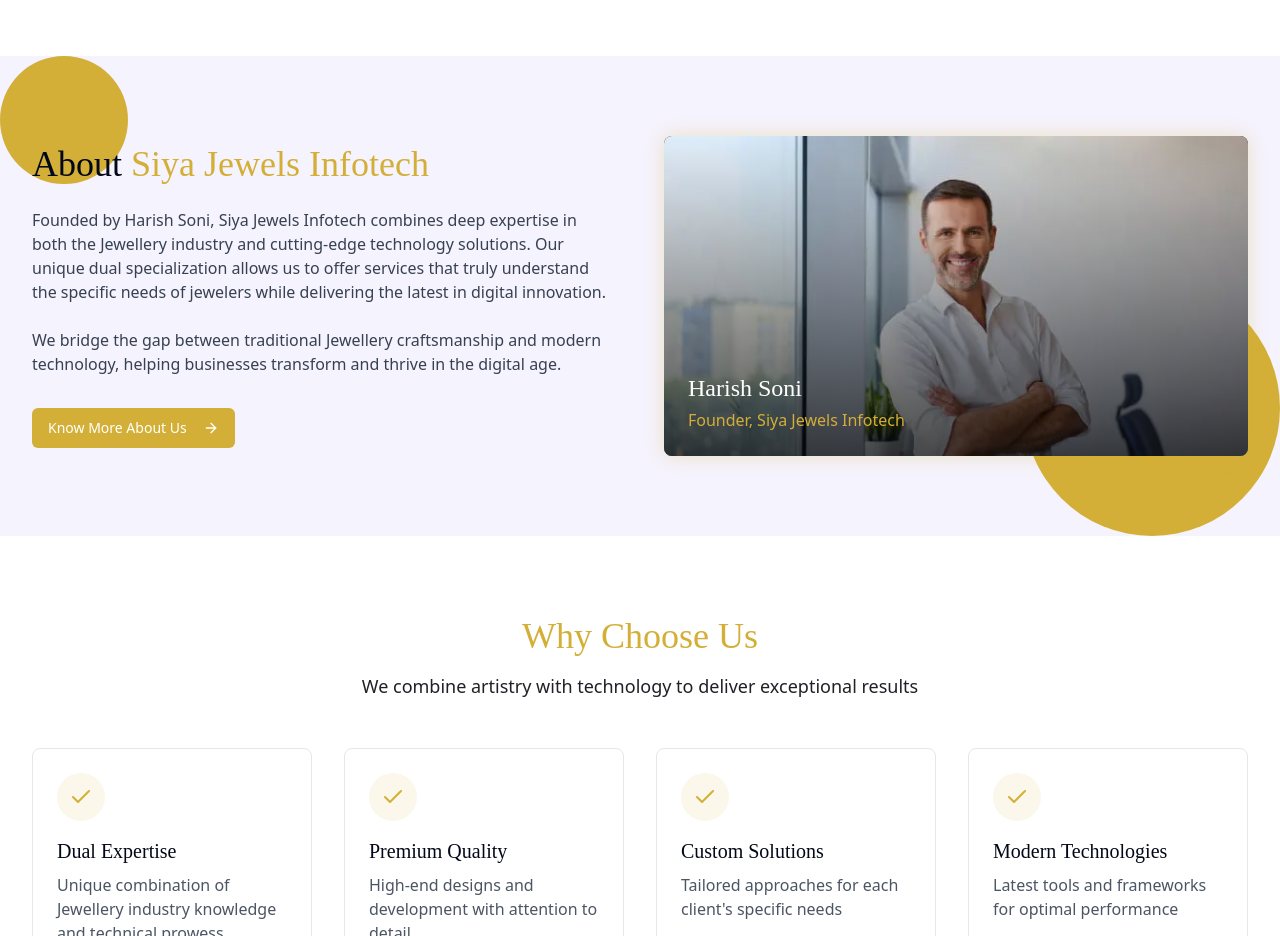
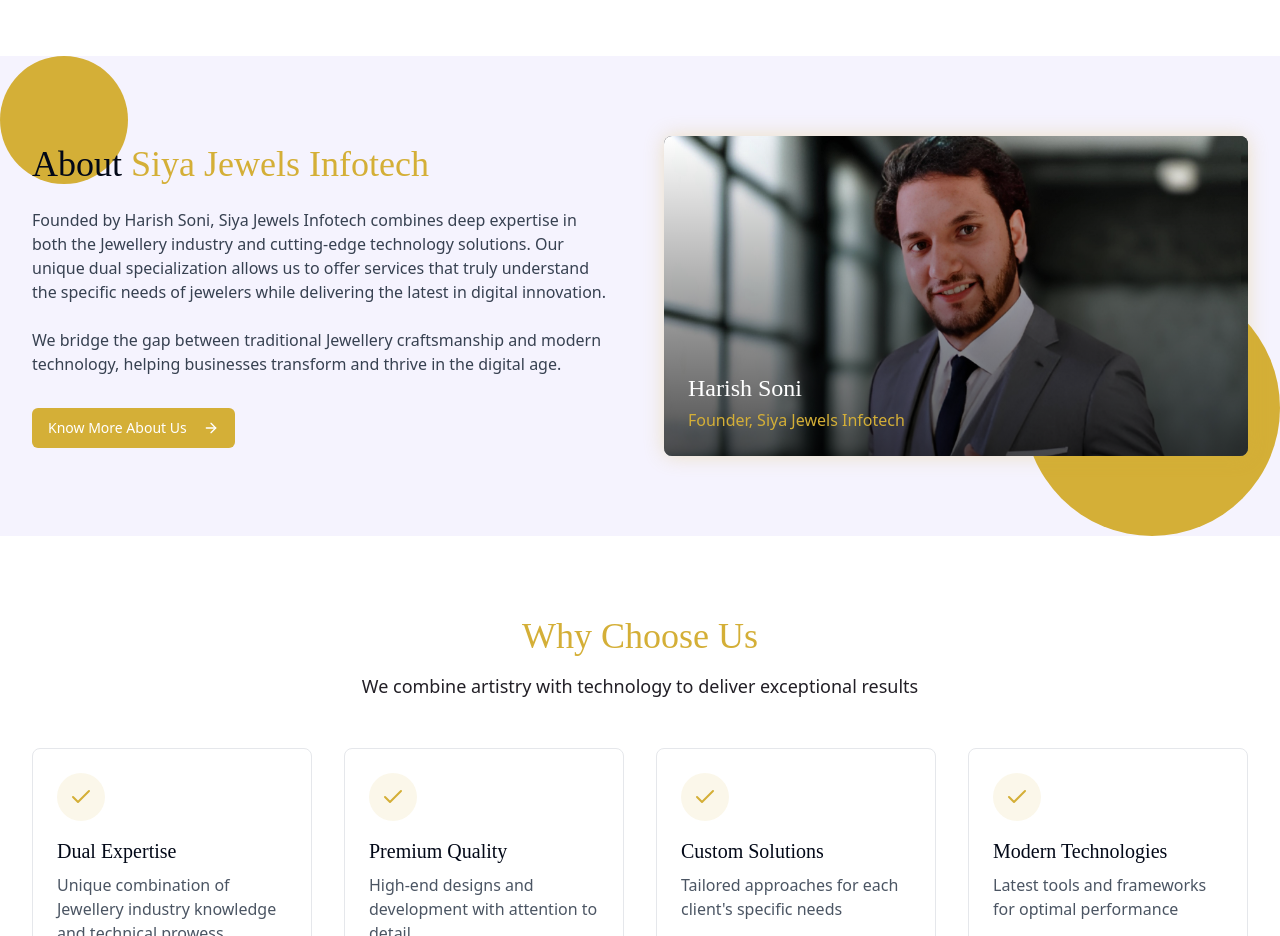
Before and after one commit to sudeepprajapati/siya-jewels, a React (Vite) app: page / in a window 1280 px wide. Shown: the part 1820-2756 px from the top of the page. Built offline with nearby package versions, Linux system fonts and the light colour scheme.

Commit message:
Update founder image

```diff
--- a/src/components/home/AboutOverview.tsx
+++ b/src/components/home/AboutOverview.tsx
@@ -84,7 +84,7 @@ const AboutOverview = () => {
           >
             <div className="w-full h-80 bg-purple-dark rounded-lg relative overflow-hidden shadow-gold">
               {/* Placeholder for founder image */}
-              <img src="/founder.webp" alt="" className='w-screen' />
+              <img src="/assets/images/Owner.webp" alt="" className='h-[350px] md:h-[495px] object-cover w-screen' />
               <div className="absolute inset-0 bg-gradient-to-t from-black/70 to-transparent"></div>
               <div className="absolute bottom-6 left-6 right-6 text-white">
                 <h3 className="font-playfair text-2xl mb-1">Harish Soni</h3>
--- a/src/pages/About.tsx
+++ b/src/pages/About.tsx
@@ -140,7 +140,7 @@ const About = () => {
               >
                 <div className="absolute top-0 left-0 w-40 h-40 bg-gold/20 rounded-full -translate-x-20 -translate-y-20 z-0"></div>
                 <div className="rounded-lg overflow-hidden shadow-lg relative sm:h-[300px] md:h-[400px] z-10">
-                  <img src="/founder.webp" className="h-fit" alt="Harish Soni" />
+                  <img src="/assets/images/Owner.webp" alt="Founder Harish Soni" className='h-[350px] md:h-[495px] object-cover w-screen' />
                 </div>
               </motion.div>
               <motion.div
@@ -227,7 +227,7 @@ const About = () => {
             </Button>
           </div>
         </motion.section>
-      </main>
+      </main >
       <Footer />
     </>
   );
```
Also changed, not shown: public/assets/images/Owner.webp (added).
